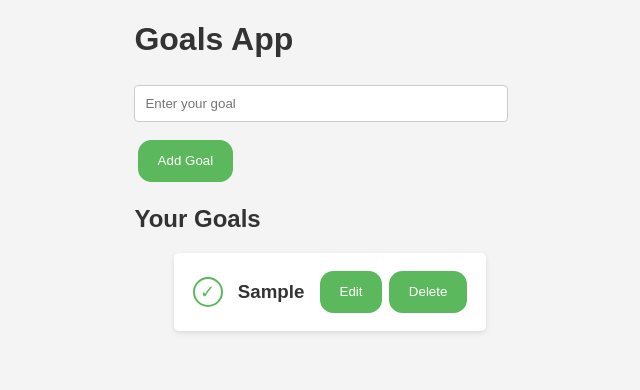
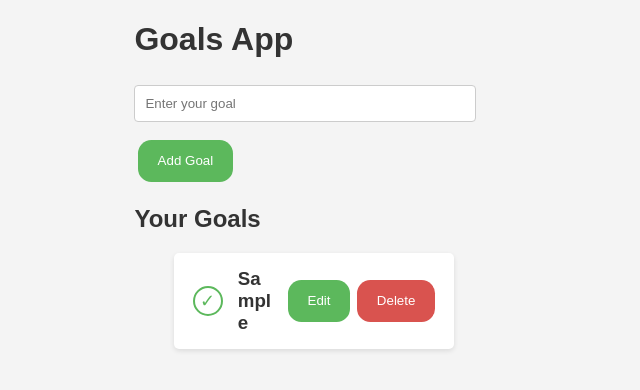
Before and after one commit to benjibyte/goalsapp, a React (Vite) app in the folder goals-app/: page / in a window 1280 px wide. Both pictures are taken after typing "Sample" into the empty fields and a click on the button "Add Goal". Shown: the top 390 px of the page, without its empty margins (330-970 px from the left). Built offline with nearby package versions, Linux system fonts and the light colour scheme.

Commit message:
Implemented Goal text width to trail off if too long so the app's layout doesn't get reaaranged with longer text

```diff
--- a/goals-app/src/components/GoalItem.jsx
+++ b/goals-app/src/components/GoalItem.jsx
@@ -9,6 +9,12 @@ const GoalItem = ({ goal, onEdit, onDelete, onToggle }) => {
     onEdit(goal.id, draft);
     setIsEditing(false);
   };
+
+  const titleLengthClass = goal.title.length > 70
+    ? ' goal-title-condensed'
+    : goal.title.length > 40
+      ? ' goal-title-compact'
+      : '';
 
   return (
     <li className={`goal-item${goal.completed ? ' completed' : ''}`}>
@@ -34,7 +40,9 @@ const GoalItem = ({ goal, onEdit, onDelete, onToggle }) => {
         </>
       ) : (
         <>
-          <h3>{goal.title}</h3>
+          <h3 className={`goal-title${titleLengthClass}`} title={goal.title}>
+            {goal.title}
+          </h3>
           <div className="goal-item-actions">
             <button onClick={() => setIsEditing(true)}>Edit</button>
             <button onClick={() => onDelete(goal.id)} id="delete-button">
--- a/goals-app/src/index.css
+++ b/goals-app/src/index.css
@@ -18,13 +18,10 @@ body {
     font-family: Arial, sans-serif;
     margin: 0;
     padding: 0;
-    * {
-        max-width: 40em;
-    }
-
     display: flex;
     flex-direction: column;
     align-items: center;
+    min-width: 0;
 
 
     background-color: var(--color-background);
@@ -41,6 +38,11 @@ h1, h2, h3 {
     overflow: hidden;
 }
 
+.app {
+    width: min(100% - 2rem, 40rem);
+    min-width: 0;
+}
+
 button {
     background-color: var(--color-accent);
     color: var(--color-surface);
@@ -50,9 +52,10 @@ button {
     cursor: pointer;
     border-radius: 1em;
 
-    #delete-button {
+
+}
+#delete-button {
         background-color: var(--color-danger);
-    }
 }
 
 button:hover {
@@ -71,6 +74,7 @@ input[type="text"], input[type="number"], textarea {
     display: flex;
     align-items: center;
     gap: 12px;
+    min-width: 0;
 
 
     padding: 15px;
@@ -89,7 +93,33 @@ input[type="text"], input[type="number"], textarea {
 
 .goal-item h3 {
     flex: 1;
+    min-width: 0;
     margin: 0;
+}
+
+.goal-title {
+    overflow: hidden;
+    overflow-wrap: anywhere;
+}
+
+.goal-title-compact {
+    font-size: 1.1rem;
+}
+
+.goal-title-condensed {
+    font-size: 1rem;
+    white-space: nowrap;
+    text-overflow: ellipsis;
+}
+
+.goal-item-actions {
+    display: flex;
+    flex-shrink: 0;
+}
+
+.goal-item input[type="text"] {
+    flex: 1;
+    min-width: 0;
 }
 
 .complete-button {
```
Also changed, not shown: 5 other files (tests, documents, lock files or other folders).
